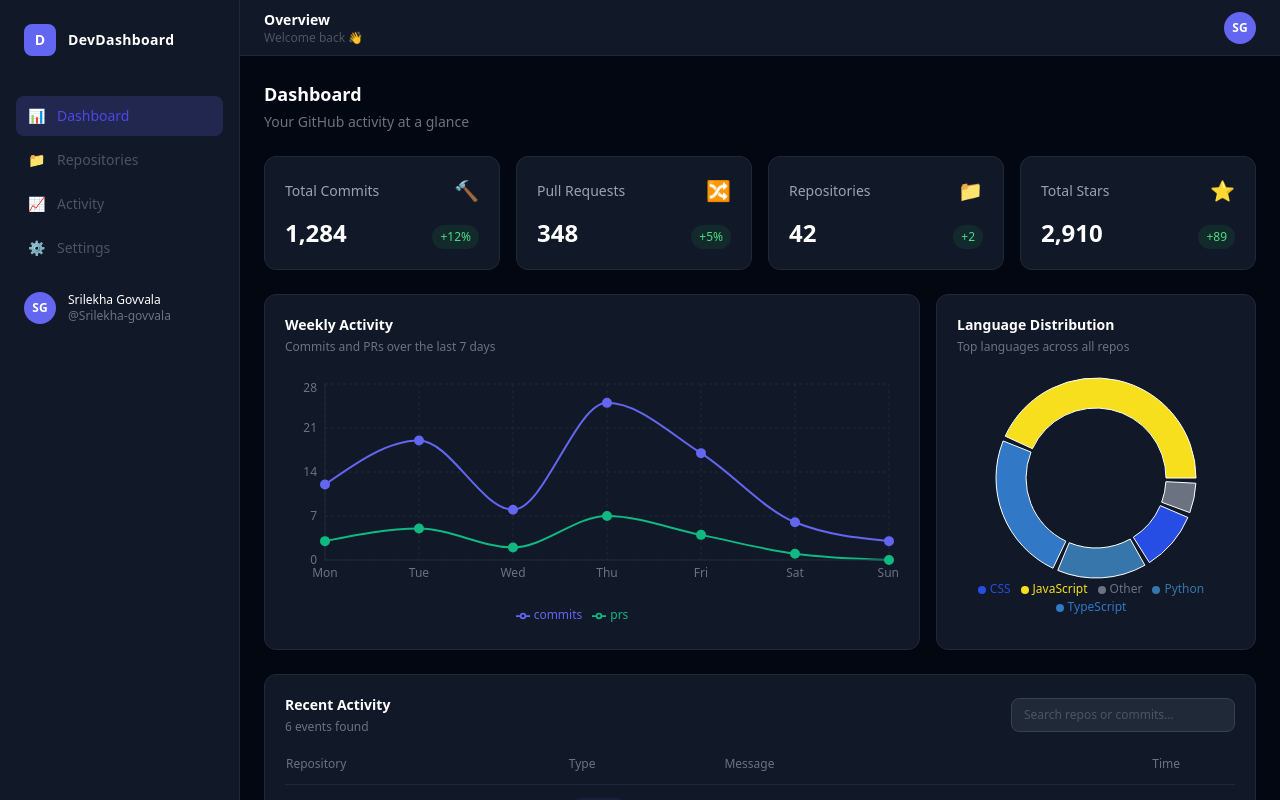
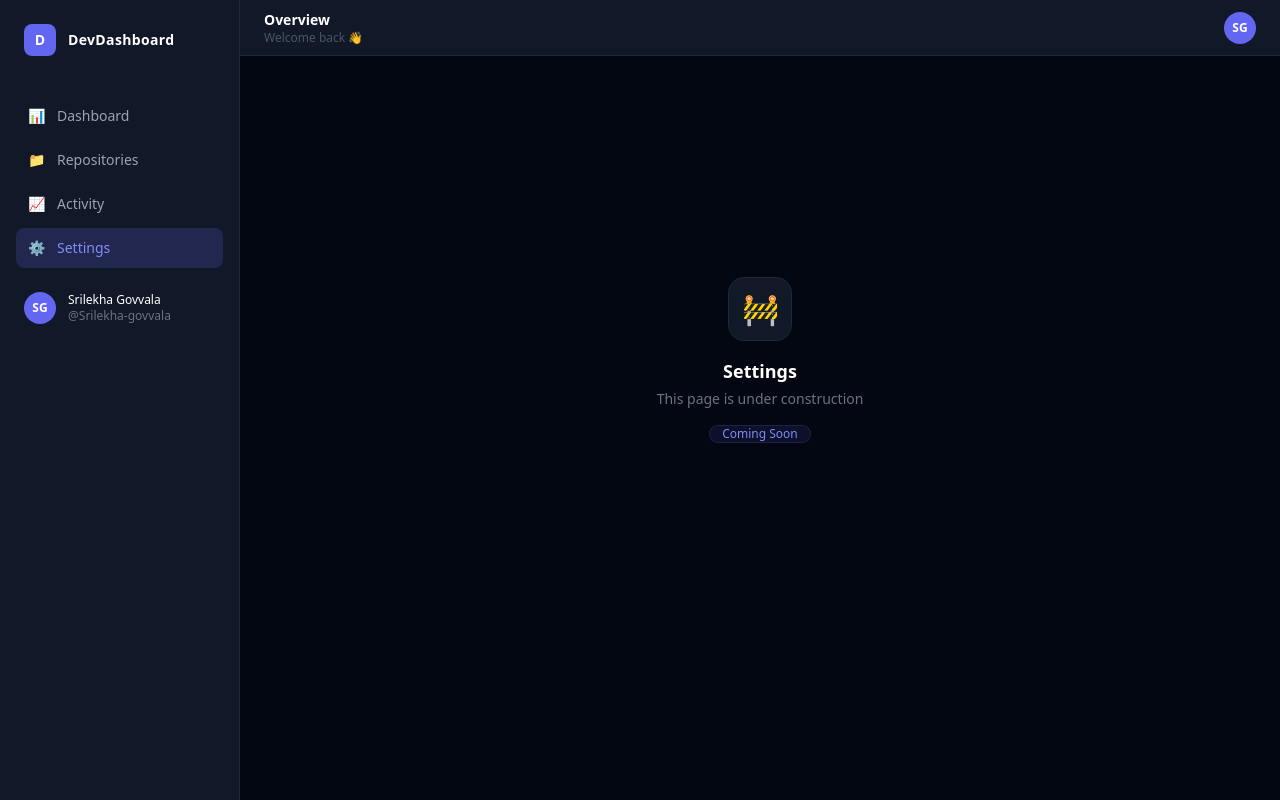
Before and after one commit to Srilekha-govvala/Projects-Vault, a React (Vite) app in the folder developer-dashboard/: page /settings in a window 1280 px wide. Shown: the top 800 px of the page. Built offline with nearby package versions, Linux system fonts and the light colour scheme.

Commit message:
# Routing

```diff
--- a/developer-dashboard/package.json
+++ b/developer-dashboard/package.json
@@ -14,6 +14,7 @@
     "react": "^19.2.4",
     "react-dom": "^19.2.4",
     "react-redux": "^9.2.0",
+    "react-router-dom": "^7.14.1",
     "recharts": "^3.8.0"
   },
   "devDependencies": {
--- a/developer-dashboard/src/App.jsx
+++ b/developer-dashboard/src/App.jsx
@@ -1,6 +1,10 @@
 import Sidebar from './components/Sidebar'
 import Navbar from './components/Navbar'
 import Dashboard from './pages/Dashboard'
+import Repositories from './pages/Repositories'
+import Activity from './pages/Activity'
+import Settings from './pages/Settings'
+import { Route, Routes } from 'react-router-dom'
 
 export default function App() {
   return (
@@ -9,7 +13,12 @@ export default function App() {
       <div className="flex flex-col flex-1">
         <Navbar />
         <main className="flex-1 p-6">
-          <Dashboard />
+          <Routes>
+            <Route path='/' element={<Dashboard/>}/>
+            <Route path='/repositories' element={<Repositories/>}/>
+            <Route  path='/activity' element={<Activity/>}/>
+            <Route path='/settings' element={<Settings/>}/>
+          </Routes>
         </main>
       </div>
     </div>
--- /dev/null
+++ b/developer-dashboard/src/components/ComingSoon.jsx
@@ -0,0 +1,16 @@
+export default function ComingSoon({pageName}){
+    return(
+        <div className="flex flex-col items-center justify-center h-[70vh] gap-4">
+           <div className="w-16 h-16 rounded-2xl bg-gray-900 border border-gray-800 flex items-center justify-center text-3xl">
+            🚧
+            </div>
+            <div className="text-center">
+                <h2 className="text-white font-semibold text-lg">{pageName}</h2>
+                <p className="text-gray-500 text-sm mt-1">This page is under construction</p>
+            </div>
+            <span className="text-xs text-indigo-400 bg-indigo-500/10 px-3 y-1.5 rounded-full border border-indigo-500/20">
+            Coming Soon
+            </span>
+        </div>
+    )
+}
--- a/developer-dashboard/src/components/Sidebar.jsx
+++ b/developer-dashboard/src/components/Sidebar.jsx
@@ -1,8 +1,9 @@
+import { NavLink } from "react-router-dom"
 const navItems = [
-    { label: "Dashboard", icon: "📊" },
-    { label: "Repositories", icon: "📁" },
-    { label: "Activity", icon: "📈" },
-    { label: "Settings", icon: "⚙️" },
+    { label: "Dashboard", icon: "📊", path: '/' },
+    { label: "Repositories", icon: "📁", path: '/repositories' },
+    { label: "Activity", icon: "📈", path: '/activity' },
+    { label: "Settings", icon: "⚙️", path: '/settings' },
 ]
 
 export default function Sidebar() {
@@ -15,15 +16,21 @@ export default function Sidebar() {
                 <span className="text-gray-900  text-white font-semibold text-sm tracking-wide">DevDashboard</span>
             </div>
             <nav className="flex flex-col gap-1">
-                {navItems.map((item, i) => (
-                    <button key={i}
-                        className={`flex items-center gap-3 px-3 py-2.5 rounded-lg text-sm transition-all ${i == 0 ? 'bg-indigo-500/20 text-indigo-600 text-indigo-400 font-medium' : 'text-gray-600 text-gray-400 hover:bg-gray-100 hover:bg-gray-800 hover:text-gray-900 hover:text-white'} `}
+                {navItems.map((item) => (
+                    <NavLink
+                        key={item.path}
+                        to={item.path}
+                        end={item.path === '/'}
+                        className={({ isActive }) => `flex items-center
+                    gap-3 px-3 py-2.5 rounded-lg text-sm transition-all ${isActive ? 'bg-indigo-500/20 text-indigo-400 font-medium'
+                                : 'text-gray-400 hover:bg-gray-800 hover:text-white'
+                            }`}
                     >
                         <span>{item.icon}</span>
                         <span>{item.label}</span>
-                    </button>
+                    </NavLink>
                 ))}
-            </nav><br/>
+            </nav><br />
             <div className="mt-auto px-2">
                 <div className="flex items-center gap-3">
                     <div className="w-8 h-8 rounded-full bg-indigo-500 flex items-center justify-center text-white text-xs font-bold">
--- a/developer-dashboard/src/main.jsx
+++ b/developer-dashboard/src/main.jsx
@@ -2,13 +2,16 @@ import { StrictMode } from 'react'
 import { createRoot } from 'react-dom/client'
 import { Provider } from 'react-redux'
 import { store } from './app/store.js'
+import { BrowserRouter } from 'react-router-dom'
 import './index.css'
 import App from './App.jsx'
 
 createRoot(document.getElementById('root')).render(
   <StrictMode>
     <Provider store={store}>
-      <App/>
+      <BrowserRouter>
+        <App />
+      </BrowserRouter>
     </Provider>
   </StrictMode>,
 )
--- /dev/null
+++ b/developer-dashboard/src/pages/Activity.jsx
@@ -0,0 +1,4 @@
+import ComingSoon from "../components/ComingSoon";
+export default function Activity(){
+    return <ComingSoon pageName="Activity"/>
+}
--- /dev/null
+++ b/developer-dashboard/src/pages/Repositories.jsx
@@ -0,0 +1,4 @@
+import ComingSoon from "../components/ComingSoon";
+export default function Repositories(){
+    return <ComingSoon pageName="Repositories"/>
+}
--- /dev/null
+++ b/developer-dashboard/src/pages/Settings.jsx
@@ -0,0 +1,4 @@
+import ComingSoon from "../components/ComingSoon";
+export default function Settings(){
+    return <ComingSoon pageName="Settings"/>
+}
```
Also changed, not shown: 1 other file (tests, documents, lock files or other folders).
